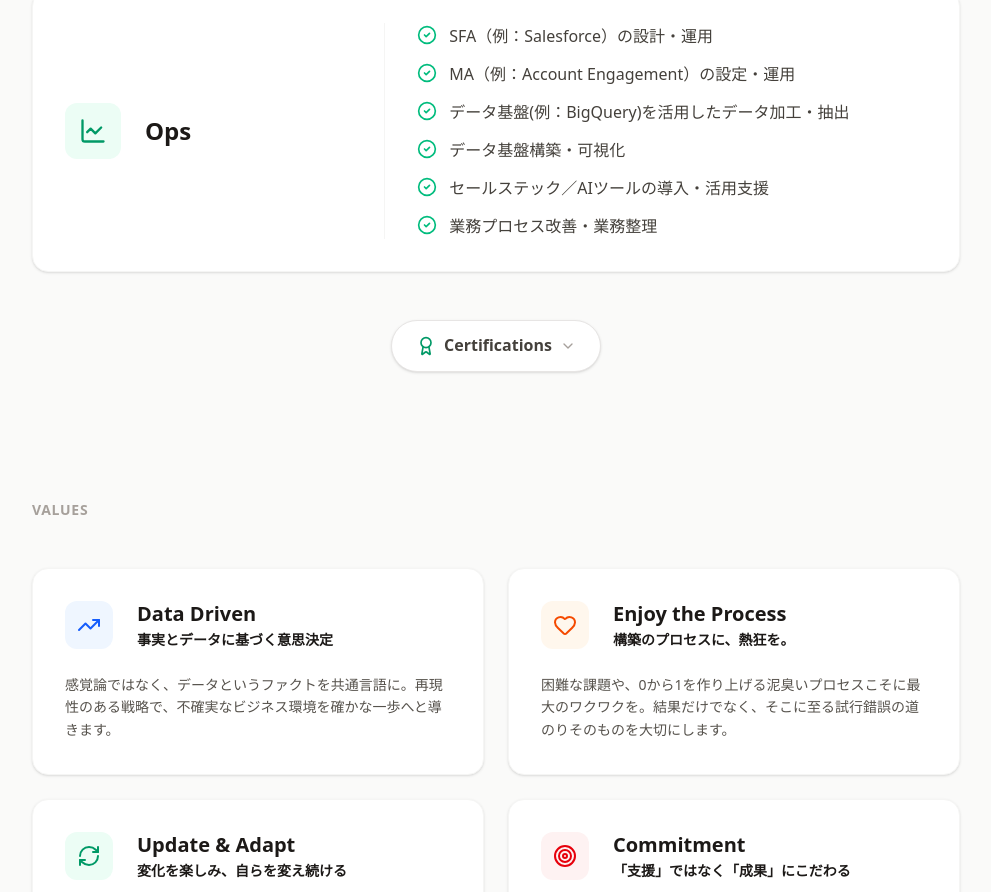
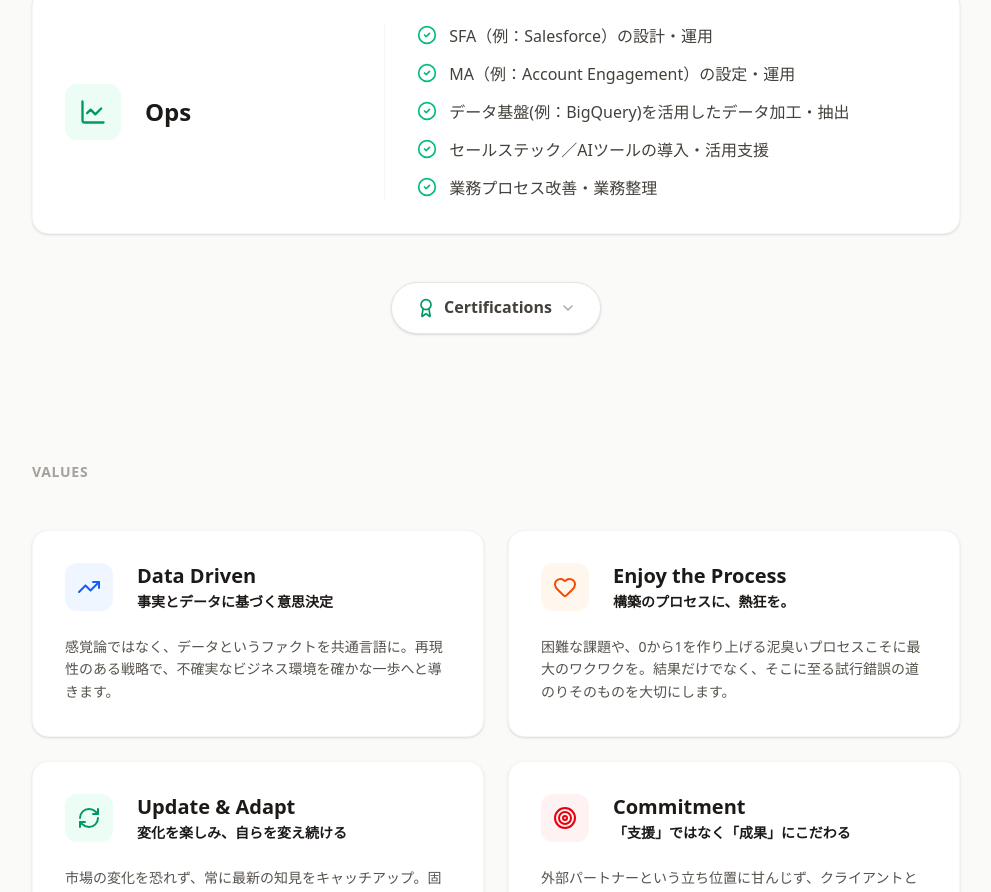
Before and after one commit to kannumata/kanta-portfolio, a Next.js app: page / in a window 1280 px wide. Shown: the part 2340-3232 px from the top of the page, without its empty margins (144-1135 px from the left). Built offline with nearby package versions, Linux system fonts and the light colour scheme.

Commit message:
Remove 'Data infrastructure construction & visualization' from Skills

```diff
--- a/src/data/locales.ts
+++ b/src/data/locales.ts
@@ -63,7 +63,6 @@ export const locales = {
                     'SFA（例：Salesforce）の設計・運用',
                     'MA（例：Account Engagement）の設定・運用',
                     'データ基盤(例：BigQuery)を活用したデータ加工・抽出',
-                    'データ基盤構築・可視化',
                     'セールステック／AIツールの導入・活用支援',
                     '業務プロセス改善・業務整理',
                 ],
@@ -193,7 +192,6 @@ export const locales = {
                     'SFA (e.g. Salesforce) design & operation',
                     'MA (e.g. Account Engagement) configuration & operation',
                     'Data processing & extraction using Data Platform (e.g. BigQuery)',
-                    'Data infrastructure construction & visualization',
                     'Implementation & utilization support of SalesTech/AI tools',
                     'Business process improvement & organization',
                 ],
```
